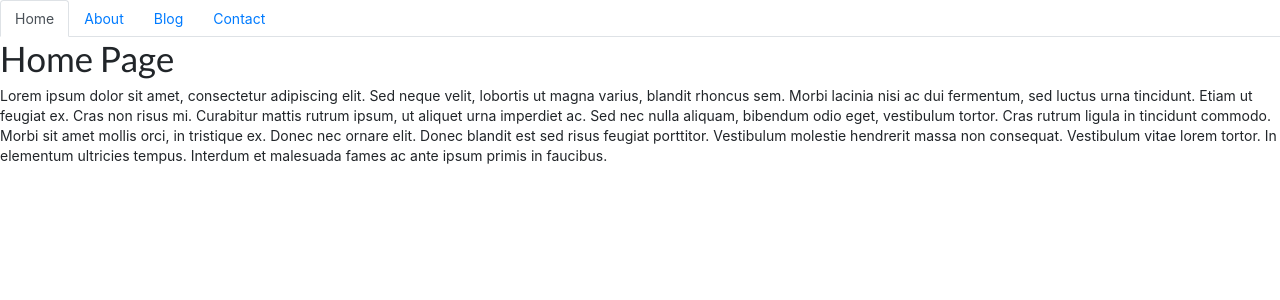
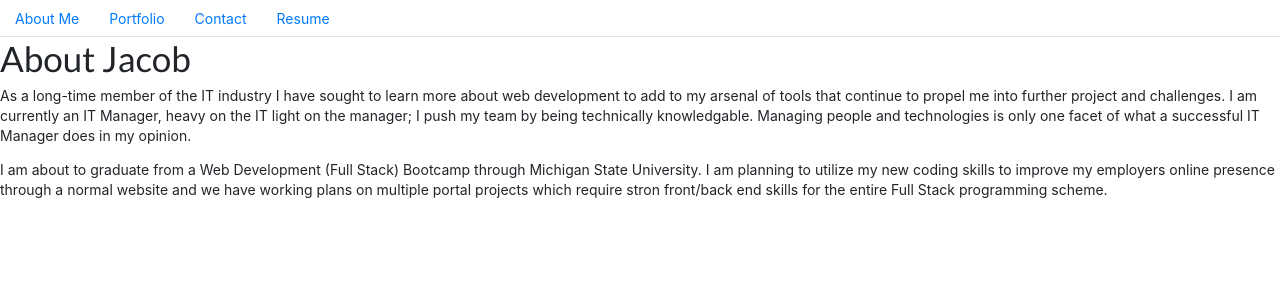
Before and after one commit to jscobie/Reactive-Portfolio, a React (Create React App) app: page / in a window 1280 px wide. Shown: the top 300 px of the page. Built offline with nearby package versions, Linux system fonts and the light colour scheme.

Commit message:
work on pages for base content

```diff
--- a/src/components/NavTabs.js
+++ b/src/components/NavTabs.js
@@ -1,56 +1,45 @@
 import React from 'react';
-
-// TODO: Add a comment explaining how we are able to extract the key value pairs from props
 
 function NavTabs({ currentPage, handlePageChange }) {
   return (
     <ul className="nav nav-tabs">
       <li className="nav-item">
         <a
-          href="#home"
-          onClick={() => handlePageChange('Home')}
-          //*  TODO: BONUS: Add a comment explaining what kind of operator this is and what it is checking for
-          // ternery operator if the current page is Home make the css class nav-link active otherwise nav-link - active makes it look selected
-
-          className={currentPage === 'Home' ? 'nav-link active' : 'nav-link'}
+          href="#about"
+          onClick={() => handlePageChange('About')}
+          className={currentPage === 'About' ? 'nav-link active' : 'nav-link'}
         >
-          Home
+          About Me
         </a>
       </li>
       <li className="nav-item">
         <a
-          href="#about"
-          onClick={() => handlePageChange('About')}
-          //  TODO: Add a comment explaining what this logic is doing
-          // if the current page is About make the css class nav-link active otherwise nav-link - active makes it look selected
-
-          className={currentPage === 'About' ? 'nav-link active' : 'nav-link'}
+          href="#Portfolio"
+          onClick={() => handlePageChange('Portfolio')}
+          className={currentPage === 'Portfolio' ? 'nav-link active' : 'nav-link'}
         >
-          About
-        </a>
-      </li>
-      <li className="nav-item">
-        <a
-          href="#blog"
-          onClick={() => handlePageChange('Blog')}
-          //  TODO: Add a comment explaining what this logic is doing
-          // if the current page is Blog make the css class nav-link active otherwise nav-link - active makes it look selected
-          className={currentPage === 'Blog' ? 'nav-link active' : 'nav-link'}
-        >
-          Blog
+          Portfolio
         </a>
       </li>
       <li className="nav-item">
         <a
           href="#contact"
-          //  TODO: Add a comment explaining what this logic is doing
-          // if the current page is Contact make the css class nav-link active otherwise nav-link - active makes it look selected
           onClick={() => handlePageChange('Contact')}
           className={currentPage === 'Contact' ? 'nav-link active' : 'nav-link'}
         >
           Contact
         </a>
       </li>
+      <li className="nav-item">
+        <a
+          href="#Resume"
+          onClick={() => handlePageChange('Resume')}
+          className={currentPage === 'Resume' ? 'nav-link active' : 'nav-link'}
+        >
+          Resume
+        </a>
+      </li>
+
     </ul>
   );
 }
--- a/src/components/PortfolioContainer.js
+++ b/src/components/PortfolioContainer.js
@@ -1,14 +1,14 @@
 import React, { useState } from 'react';
 import NavTabs from './NavTabs';
-import Home from './pages/Home';
+import Home from './pages/About';
 import About from './pages/About';
-import Blog from './pages/Blog';
+import Portfolio from './pages/Portfolio';
 import Contact from './pages/Contact';
+import Resume from './pages/Resume';
 
 export default function PortfolioContainer() {
   const [currentPage, setCurrentPage] = useState('Home');
 
-  // TODO: Add a comment describing the functionality of this method
   const renderPage = () => {
     if (currentPage === 'Home') {
       return <Home />;
@@ -16,19 +16,19 @@ export default function PortfolioContainer() {
     if (currentPage === 'About') {
       return <About />;
     }
-    if (currentPage === 'Blog') {
-      return <Blog />;
+    if (currentPage === 'Portfolio') {
+      return <Portfolio />;
     }
+    if (currentPage === 'Contact') {
     return <Contact />;
+    } return <Resume />;
   };
 
   const handlePageChange = (page) => setCurrentPage(page);
 
   return (
     <div>
-      {/* // TODO: Add a comment describing what we are passing as props */}
       <NavTabs currentPage={currentPage} handlePageChange={handlePageChange} />
-      {/* // TODO: Add a comment explaining what is happening on the following line */}
       {renderPage()}
     </div>
   );
--- a/src/components/pages/About.js
+++ b/src/components/pages/About.js
@@ -3,14 +3,17 @@ import React from 'react';
 export default function About() {
   return (
     <div>
-      <h1>About Page</h1>
+      <h1>About Jacob</h1>
       <p>
-        Nunc pharetra finibus est at efficitur. Praesent sed congue diam.
-        Integer gravida dui mauris, ut interdum nunc egestas sed. Aenean sed
-        mollis diam. Nunc aliquet risus ac finibus porta. Nam quis arcu non
-        lectus tincidunt fermentum. Suspendisse aliquet orci porta quam semper
-        imperdiet. Praesent euismod mi justo, faucibus scelerisque risus cursus
-        in. Sed rhoncus mollis diam, sit amet facilisis lectus blandit at.
+        As a long-time member of the IT industry I have sought to learn more about web development to add to my
+        arsenal of tools that continue to propel me into further project and challenges. I am currently an IT Manager,
+        heavy on the IT light on the manager; I push my team by being technically knowledgable. Managing people and
+        technologies is only one facet of what a successful IT Manager does in my opinion.
+      </p>
+      <p>
+        I am about to graduate from a Web Development (Full Stack) Bootcamp through Michigan State University. I am planning
+        to utilize my new coding skills to improve my employers online presence through a normal website and we have working
+        plans on multiple portal projects which require stron front/back end skills for the entire Full Stack programming scheme.
       </p>
     </div>
   );
--- a/src/components/pages/Contact.js
+++ b/src/components/pages/Contact.js
@@ -2,21 +2,28 @@ import React from 'react';
 
 export default function Contact() {
   return (
-    <div>
-      <h1>Contact Page</h1>
-      <p>
-        Integer cursus bibendum sem non pretium. Vestibulum in aliquet sem, quis
-        molestie urna. Aliquam semper ultrices varius. Aliquam faucibus sit amet
-        magna a ultrices. Aenean pellentesque placerat lacus imperdiet
-        efficitur. In felis nisl, luctus non ante euismod, tincidunt bibendum
-        mi. In a molestie nisl, eu sodales diam. Nam tincidunt lacus quis magna
-        posuere, eget tristique dui dapibus. Maecenas fermentum elementum
-        faucibus. Quisque nec metus vestibulum, egestas massa eu, sollicitudin
-        ipsum. Nulla facilisi. Sed ut erat ligula. Nam tincidunt nunc in nibh
-        dictum ullamcorper. Class aptent taciti sociosqu ad litora torquent per
-        conubia nostra, per inceptos himenaeos. Etiam ornare rutrum felis at
-        rhoncus. Etiam vel condimentum magna, quis tempor nulla.
-      </p>
+<div>
+      <div>
+        <h1 >Contact</h1>
+        <p> This contact form is under construction. Check back for functionality soon.
+        <a href="mailto:jacob.scobie@gmail.com"> Email Me!</a></p>
+        <p><form>
+        <label>
+        Name:
+        <input type="text" name="name" disabled />
+        </label>
+        <label>
+        Email:
+        <input type="email" name="email" disabled />
+        </label>
+        <label>
+        Message:
+        <input type="text" name="message" disabled />
+        </label>
+        <input style={{ marginTop: '20px' }} type="submit" value="Submit" disabled />
+        </form>
+        </p>
+      </div>
     </div>
   );
 }
--- a/src/components/pages/Home.js
+++ /dev/null
@@ -1,21 +0,0 @@
-import React from 'react';
-
-export default function Home() {
-  return (
-    <div>
-      <h1>Home Page</h1>
-      <p>
-        Lorem ipsum dolor sit amet, consectetur adipiscing elit. Sed neque
-        velit, lobortis ut magna varius, blandit rhoncus sem. Morbi lacinia nisi
-        ac dui fermentum, sed luctus urna tincidunt. Etiam ut feugiat ex. Cras
-        non risus mi. Curabitur mattis rutrum ipsum, ut aliquet urna imperdiet
-        ac. Sed nec nulla aliquam, bibendum odio eget, vestibulum tortor. Cras
-        rutrum ligula in tincidunt commodo. Morbi sit amet mollis orci, in
-        tristique ex. Donec nec ornare elit. Donec blandit est sed risus feugiat
-        porttitor. Vestibulum molestie hendrerit massa non consequat. Vestibulum
-        vitae lorem tortor. In elementum ultricies tempus. Interdum et malesuada
-        fames ac ante ipsum primis in faucibus.
-      </p>
-    </div>
-  );
-}
--- a/src/components/pages/Blog.js
+++ b/src/components/pages/Portfolio.js
@@ -1,9 +1,9 @@
 import React from 'react';
 
-export default function Blog() {
+export default function Portfolio() {
   return (
     <div>
-      <h1>Blog Page</h1>
+      <h1>Portfolio</h1>
       <p>
         Donec a volutpat quam. Curabitur nec varius justo, sed rutrum ligula.
         Curabitur pellentesque turpis sit amet eros iaculis, a mollis arcu
--- /dev/null
+++ b/src/components/pages/Resume.js
@@ -0,0 +1,42 @@
+import React from 'react';
+
+export default function Resume() {
+  return (
+    <div>
+    <div>
+      <h1>Resume</h1>
+      <div className="container">
+        <div className="row">
+          <div className="col-md-6">
+            <p><a href="#" alt="Open PDF Resume" target="_blank" rel="noreferrer"><button className="button" type="submit" value="Submit">Open Jacob's Resume (PDF)</button></a></p>
+          </div>
+          <div className="col-md-6"><h3>Technical Skills</h3>
+          <div className="row">
+            <div className="col-md-6">
+            <ul>
+              <li>HTML</li>
+              <li>CSS</li>
+              <li>Bootstrap</li>
+              <li>JavaScript</li>
+              <li>JQuery</li>
+              <li>React</li>
+            </ul>
+            </div>
+            <div className="col-md-6">
+            <ul>
+              <li>Node.js</li>
+              <li>Express</li>
+              <li>MySQL</li>
+              <li>MongoDB</li>
+              <li>Progressive Web Applications</li>
+              <li>Visual Studio | Git Bash/Terminal</li>
+            </ul>
+            </div>
+            </div>
+          </div>
+        </div>
+      </div>
+    </div>
+  </div>
+  );
+}
```
